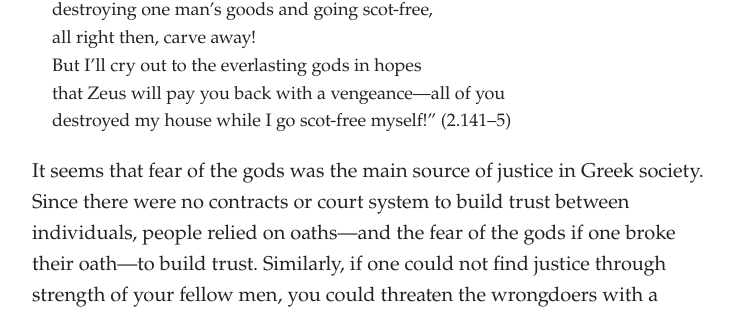
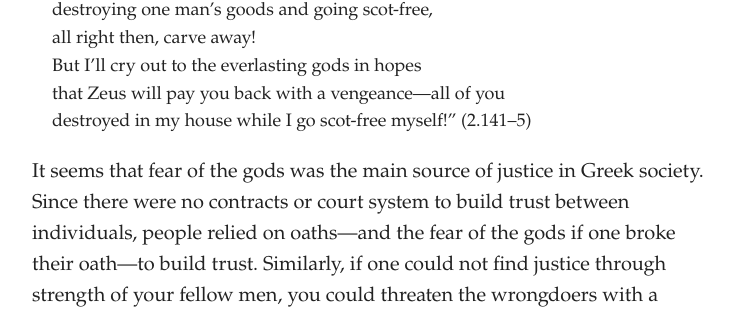
Before and after one commit to artsandmetaphysics/goodlifeodyssey, a Jekyll site: the page built from _documents/the-odyssey.md, in a window 1280 px wide and 900 px high, scrolled down 2667 px. Shown: the part 147-456 px from the top of the window, without its empty margins (268-1002 px from the left). Built offline with Jekyll 4.4.1, drawn with Linux system fonts in a browser that asks for light colours.

Commit message:
Fix typo

```diff
--- a/_documents/the-odyssey.md
+++ b/_documents/the-odyssey.md
@@ -99,7 +99,7 @@ And when the towns people refuse to do anything, Telemachus escalates to the thi
 <p>all right then, carve away!</p>
 <p>But I’ll cry out to the everlasting gods in hopes</p>
 <p>that Zeus will pay you back with a vengeance—all of you</p>
-<p>destroyed my house while I go scot-free myself!” (2.141–5)</p>
+<p>destroyed in my house while I go scot-free myself!” (2.141–5)</p>
 </blockquote>
 
 It seems that fear of the gods was the main source of justice in Greek society.  Since there were no contracts or court system to build trust between individuals, people relied on oaths—and the fear of the gods if one broke their oath—to build trust.  Similarly, if one could not find justice through strength of your fellow men, you could threaten the wrongdoers with a curse.  If they feared the gods, they make respond.
```
Also changed, not shown: documents/the-odyssey.md (+1 -1 lines).
